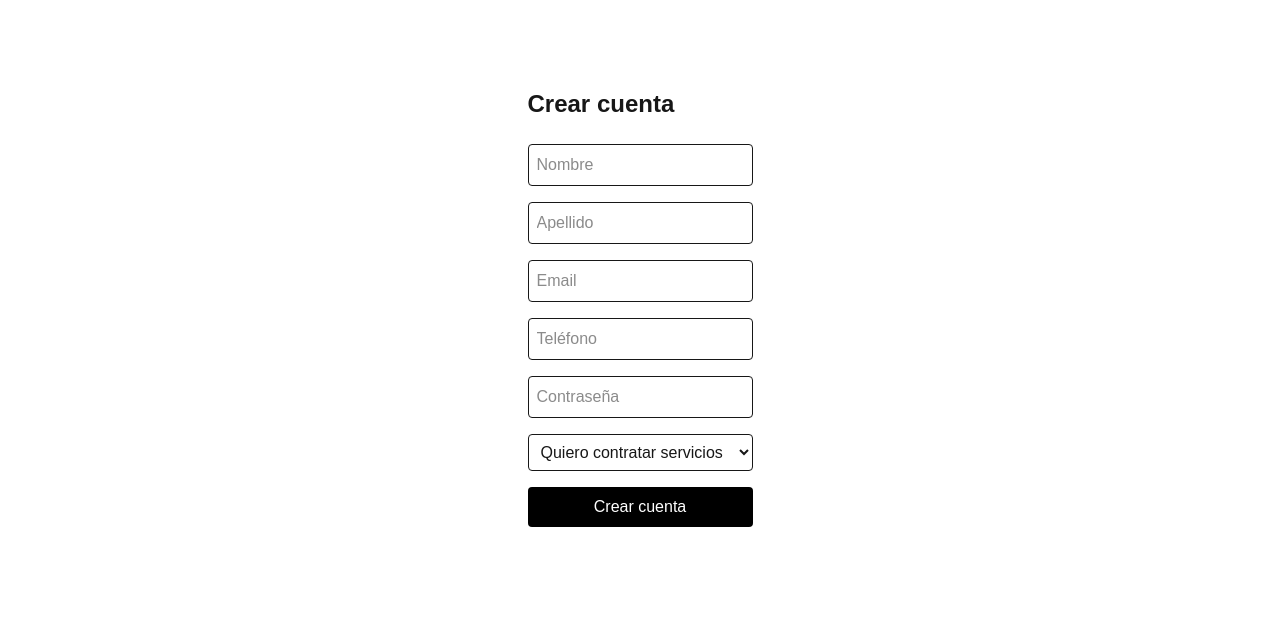
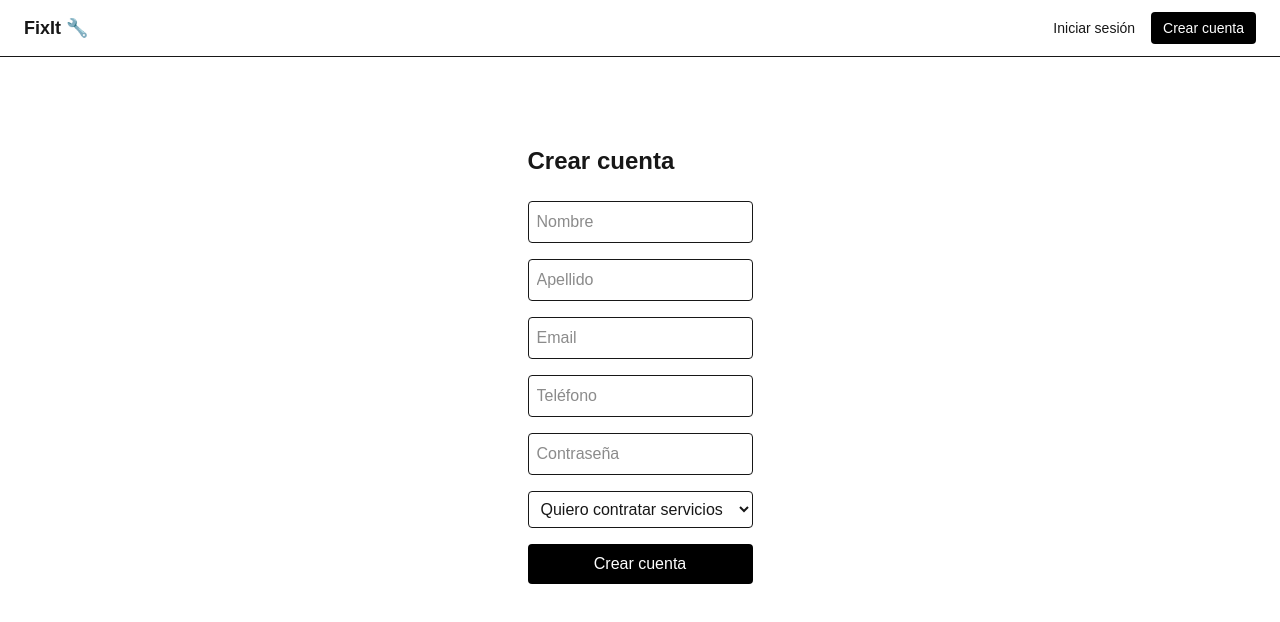
Before and after one commit to thetowi/fixit-web, a Next.js app: page /registro in a window 1280 px wide. Shown: the top 622 px of the page. Built offline with nearby package versions, Linux system fonts and the light colour scheme; no server answers.

Commit message:
feat: navbar con navegacion segun rol y sesion, landing page conectando todo el flujo

```diff
--- a/app/layout.tsx
+++ b/app/layout.tsx
@@ -1,6 +1,7 @@
 import type { Metadata } from "next";
 import { Geist, Geist_Mono } from "next/font/google";
 import "./globals.css";
+import Navbar from "@/components/Navbar";
 
 const geistSans = Geist({
   variable: "--font-geist-sans",
@@ -13,17 +14,20 @@ const geistMono = Geist_Mono({
 });
 
 export const metadata: Metadata = {
-  title: "Create Next App",
-  description: "Generated by create next app",
+  title: "FixIt",
+  description: "Encontrá servicios de oficios cerca tuyo",
 };
 
 export default function RootLayout({ children }: LayoutProps<"/">) {
   return (
     <html
-      lang="en"
+      lang="es"
       className={`${geistSans.variable} ${geistMono.variable} h-full antialiased`}
     >
-      <body className="min-h-full flex flex-col">{children}</body>
+      <body className="min-h-full flex flex-col">
+        <Navbar />
+        {children}
+      </body>
     </html>
   );
 }
--- a/app/page.tsx
+++ b/app/page.tsx
@@ -1,69 +1,46 @@
-import Image from "next/image";
+"use client";
+
+import { useEffect, useState } from "react";
+import Link from "next/link";
+import { obtenerUsuario } from "@/lib/auth";
+import { Usuario } from "@/types/auth";
 
 export default function Home() {
+  const [usuario, setUsuario] = useState<Usuario | null>(null);
+
+  useEffect(() => {
+    setUsuario(obtenerUsuario());
+  }, []);
+
   return (
-    <div className="flex flex-col flex-1 items-center justify-center bg-zinc-50 font-sans dark:bg-black">
-      <main className="flex flex-1 w-full max-w-3xl flex-col items-center justify-between py-32 px-16 bg-white dark:bg-black sm:items-start">
-        <Image
-          className="dark:invert h-5 w-[100px]"
-          src="/next.svg"
-          alt="Next.js logo"
-          width={100}
-          height={20}
-          priority
-        />
-        <div className="flex flex-col items-center gap-6 text-center sm:items-start sm:text-left">
-          <h1 className="max-w-xs text-3xl font-semibold leading-10 tracking-tight text-black dark:text-zinc-50">
-            To get started, edit the{" "}
-            <code className="rounded bg-black/[.06] px-1.5 py-0.5 font-mono text-[0.9em] dark:bg-white/[.08]">
-              page.tsx
-            </code>{" "}
-            file.
-          </h1>
-          <p className="max-w-md text-lg leading-8 text-zinc-600 dark:text-zinc-400">
-            Looking for a starting point or more instructions? Head over to{" "}
-            <a
-              href="https://vercel.com/templates?framework=next.js&utm_source=create-next-app&utm_medium=appdir-template-tw&utm_campaign=create-next-app"
-              className="font-medium text-zinc-950 dark:text-zinc-50"
-            >
-              Templates
-            </a>{" "}
-            or the{" "}
-            <a
-              href="https://nextjs.org/learn?utm_source=create-next-app&utm_medium=appdir-template-tw&utm_campaign=create-next-app"
-              className="font-medium text-zinc-950 dark:text-zinc-50"
-            >
-              Learning
-            </a>{" "}
-            center.
-          </p>
+    <div className="max-w-lg mx-auto mt-24 p-6 text-center">
+      <h1 className="text-3xl font-bold mb-3">FixIt 🔧</h1>
+      <p className="text-gray-600 mb-8">
+        Encontrá plomeros, electricistas, gasistas y más, cerca tuyo.
+      </p>
+
+      {!usuario && (
+        <div className="flex gap-3 justify-center">
+          <Link href="/registro" className="bg-black text-white rounded px-4 py-2">
+            Crear cuenta
+          </Link>
+          <Link href="/login" className="border rounded px-4 py-2">
+            Iniciar sesión
+          </Link>
         </div>
-        <div className="flex flex-col gap-4 text-base font-medium sm:flex-row">
-          <a
-            className="flex h-12 w-full items-center justify-center gap-2 rounded-full bg-foreground px-5 text-background transition-colors hover:bg-[#383838] dark:hover:bg-[#ccc] md:w-[158px]"
-            href="https://vercel.com/new?utm_source=create-next-app&utm_medium=appdir-template-tw&utm_campaign=create-next-app"
-            target="_blank"
-            rel="noopener noreferrer"
-          >
-            <Image
-              className="dark:invert h-[14px] w-4"
-              src="/vercel.svg"
-              alt="Vercel logomark"
-              width={16}
-              height={14}
-            />
-            Deploy Now
-          </a>
-          <a
-            className="flex h-12 w-full items-center justify-center rounded-full border border-solid border-black/[.08] px-5 transition-colors hover:border-transparent hover:bg-black/[.04] dark:border-white/[.145] dark:hover:bg-[#1a1a1a] md:w-[158px]"
-            href="https://nextjs.org/docs?utm_source=create-next-app&utm_medium=appdir-template-tw&utm_campaign=create-next-app"
-            target="_blank"
-            rel="noopener noreferrer"
-          >
-            Documentation
-          </a>
-        </div>
-      </main>
+      )}
+
+      {usuario?.rol === "Cliente" && (
+        <Link href="/buscar" className="bg-black text-white rounded px-4 py-2 inline-block">
+          Buscar un servicio
+        </Link>
+      )}
+
+      {usuario?.rol === "Prestador" && (
+        <Link href="/prestador/servicios" className="bg-black text-white rounded px-4 py-2 inline-block">
+          Gestionar mis servicios
+        </Link>
+      )}
     </div>
   );
 }
--- /dev/null
+++ b/components/Navbar.tsx
@@ -0,0 +1,66 @@
+"use client";
+
+import { useEffect, useState } from "react";
+import Link from "next/link";
+import { usePathname, useRouter } from "next/navigation";
+import { obtenerUsuario, cerrarSesion } from "@/lib/auth";
+import { Usuario } from "@/types/auth";
+
+export default function Navbar() {
+  const pathname = usePathname();
+  const router = useRouter();
+  const [usuario, setUsuario] = useState<Usuario | null>(null);
+
+  // Cada vez que cambia la ruta, volvemos a leer localStorage —
+  // así detectamos login/logout, que siempre van seguidos de una navegación
+  useEffect(() => {
+    setUsuario(obtenerUsuario());
+  }, [pathname]);
+
+  function handleLogout() {
+    cerrarSesion();
+    setUsuario(null);
+    router.push("/login");
+  }
+
+  return (
+    <nav className="border-b px-6 py-3 flex items-center justify-between">
+      <Link href="/" className="font-bold text-lg">
+        FixIt 🔧
+      </Link>
+
+      <div className="flex items-center gap-4 text-sm">
+        {!usuario && (
+          <>
+            <Link href="/login">Iniciar sesión</Link>
+            <Link href="/registro" className="bg-black text-white rounded px-3 py-1.5">
+              Crear cuenta
+            </Link>
+          </>
+        )}
+
+        {usuario?.rol === "Cliente" && (
+          <>
+            <Link href="/buscar">Buscar</Link>
+            <Link href="/ordenes">Mis órdenes</Link>
+            <Link href="/cuenta">Mi cuenta</Link>
+            <button onClick={handleLogout} className="text-gray-500">
+              Cerrar sesión
+            </button>
+          </>
+        )}
+
+        {usuario?.rol === "Prestador" && (
+          <>
+            <Link href="/prestador/servicios">Mis servicios</Link>
+            <Link href="/ordenes">Mis órdenes</Link>
+            <Link href="/cuenta">Mi cuenta</Link>
+            <button onClick={handleLogout} className="text-gray-500">
+              Cerrar sesión
+            </button>
+          </>
+        )}
+      </div>
+    </nav>
+  );
+}
```
